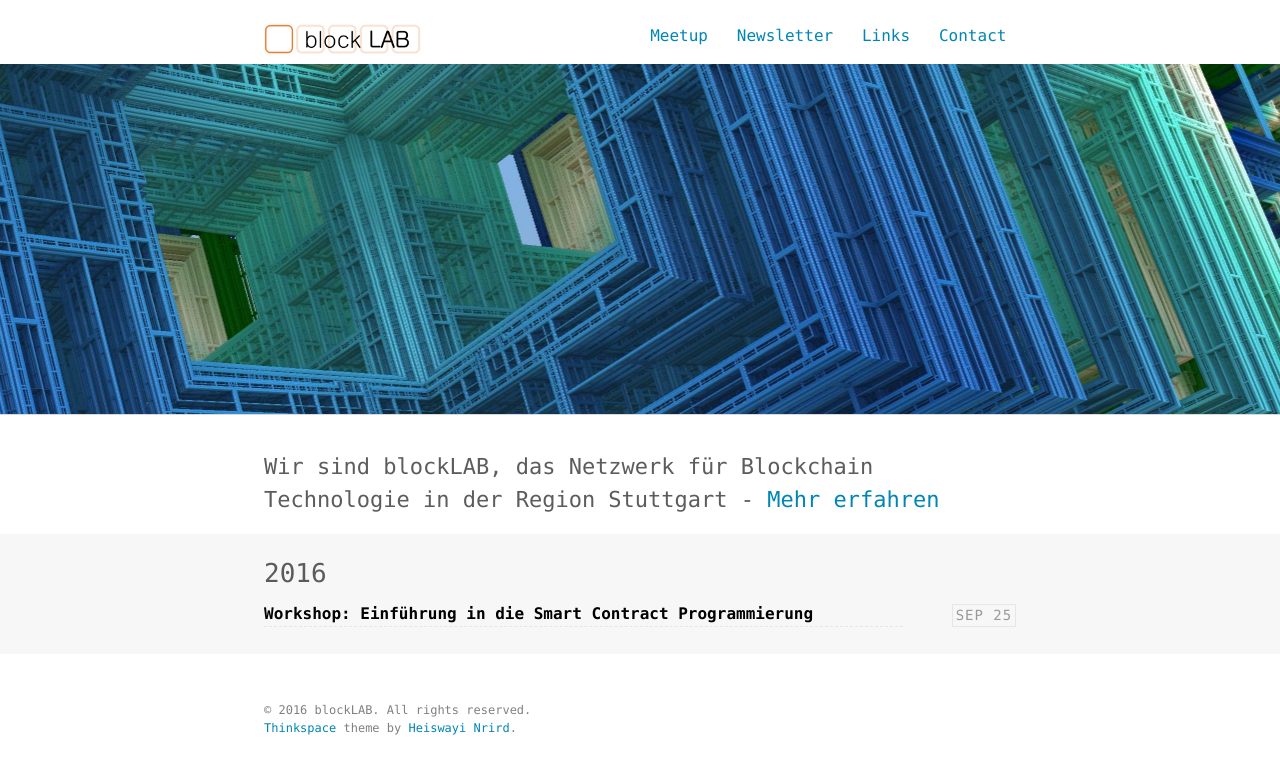
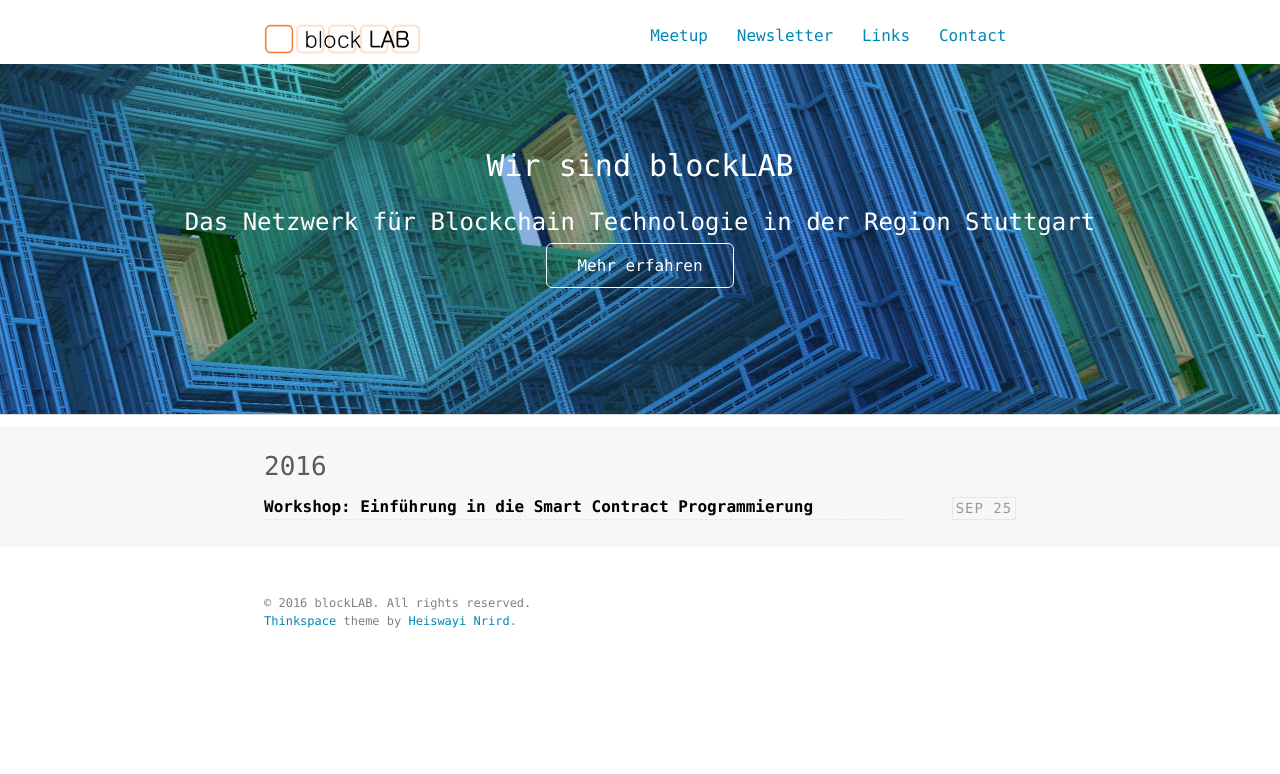
Before and after one commit to blocklab/site, a Jekyll site: the page built from index.html, in a window 1280 px wide. Shown: the top 774 px of the page. Built offline with Jekyll 4.4.1, drawn with Linux system fonts in a browser that asks for light colours.

Commit message:
move introtext into jumbotron

```diff
--- a/_includes/header.html
+++ b/_includes/header.html
@@ -2,6 +2,11 @@
   {% include nav.html %}
   <div class="jumbotron jumbotron-panel">
     <div class="container">
+      <div class="jumbotron-intro">
+        <h1>Wir sind {{ site.author.name }}</h1>
+        <h3>Das Netzwerk für Blockchain Technologie in der Region Stuttgart</h3>
+        <a href="{{ '/about' | prepend: site.baseurl }}">Mehr erfahren</a>
+      </div>
     </div>
   </div>
 </header>
--- a/_includes/intro.html
+++ b/_includes/intro.html
@@ -1,6 +1,2 @@
 <section class="intro">
-  <div class="container">
-    <p class="lead">Wir sind {{ site.author.name }}, das Netzwerk für Blockchain Technologie in der Region Stuttgart
-     - <a href="{{ '/about' | prepend: site.baseurl }}">Mehr erfahren</a></p>
-  </div>
 </section>
--- a/assets/scss/_layout.scss
+++ b/assets/scss/_layout.scss
@@ -270,6 +270,25 @@ hr {
   position: relative;
 }
 
+.jumbotron-intro {
+  text-align: center;
+  color: white;
+  position: absolute;
+  margin: auto;
+  height: 225px;
+  top: 0;
+  left: 0;
+  bottom: 0;
+  right: 0;
+}
+
+.jumbotron-intro a {
+  border: 1px solid white;
+  border-radius: 6px;
+  color: white;
+  padding: 10px 30px;
+}
+
 // This applies from 0px to 600px
 @media (max-width: 600px) {
   .date-label {
```
